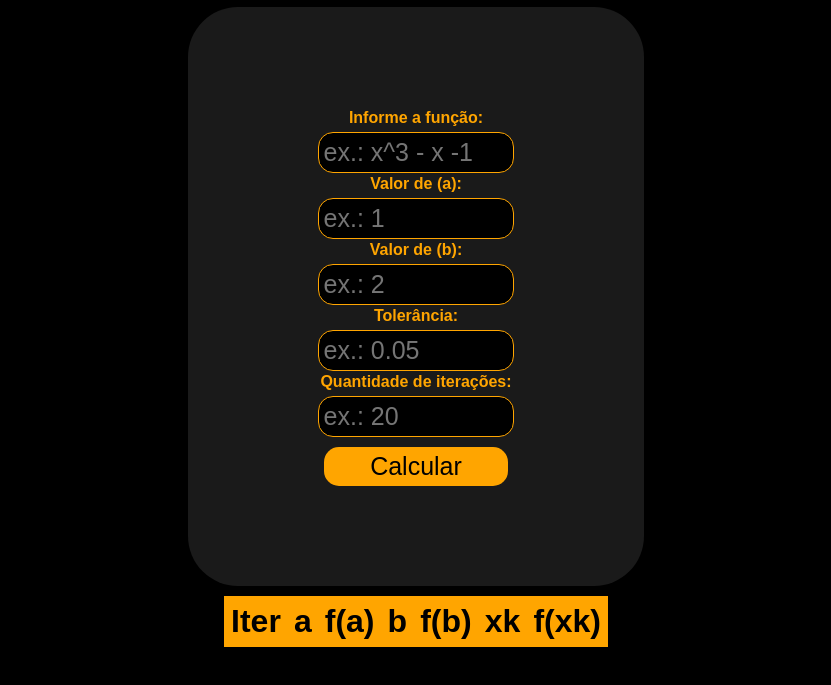
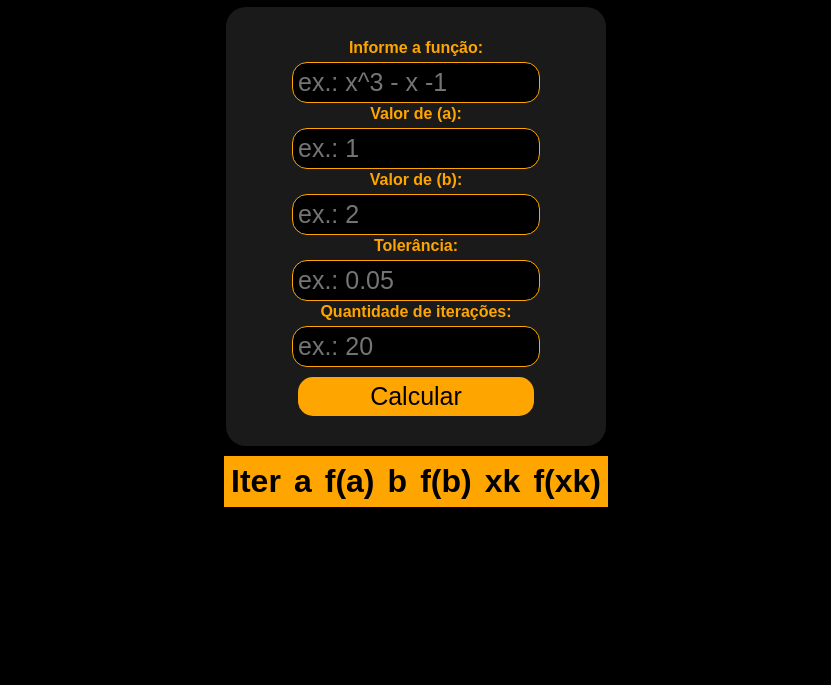
Before and after one commit to entrea/regula-falsi, a plain HTML site: page index.html in a window 1280 px wide. Shown: the part 105-790 px from the top of the page, without its empty margins (224-1055 px from the left). Drawn offline with nearby package versions, Linux system fonts and the light colour scheme.

Commit message:
Ajustando a largura ideil

```diff
--- a/index.html
+++ b/index.html
@@ -24,14 +24,24 @@
             margin: 10px;
         }
 
-        .form-container {
+       /* .form-container {
             max-width: 20%; /* aumenta a largura da parte cinza */
-            margin: 5px auto;
-            padding: 100px; /* Aumenta levemente o padding do contêiner, ou seja, aumenta a largura da parte cinza */
+          /*  margin: 5px auto; */
+          /*  padding: 30px; /* Aumenta levemente o padding do contêiner, ou seja, aumenta a largura da parte cinza */
+          /*  background-color: #1a1a1a; /* Fundo levemente mais claro */
+           /* border-radius: 50px; /* Arredonda os cantos do fundo cinza */
+          /*  box-shadow: 0 4px 8px rgba(0, 0, 0, 0.2); */
+       /* } */
+
+       .form-container {
+            width: 100%;
+            max-width: 320px; /* Define uma largura máxima que se adapta a telas menores */
+            margin: 5px auto; /* Centraliza o contêiner horizontalmente */
+            padding: 30px; /* Define o padding */
             background-color: #1a1a1a; /* Fundo levemente mais claro */
-            border-radius: 50px; /* Arredonda os cantos do fundo cinza */
+            border-radius: 20px; /* Arredonda os cantos */
             box-shadow: 0 4px 8px rgba(0, 0, 0, 0.2);
-        }
+           }
 
         label {
             font-weight: bold;
```
